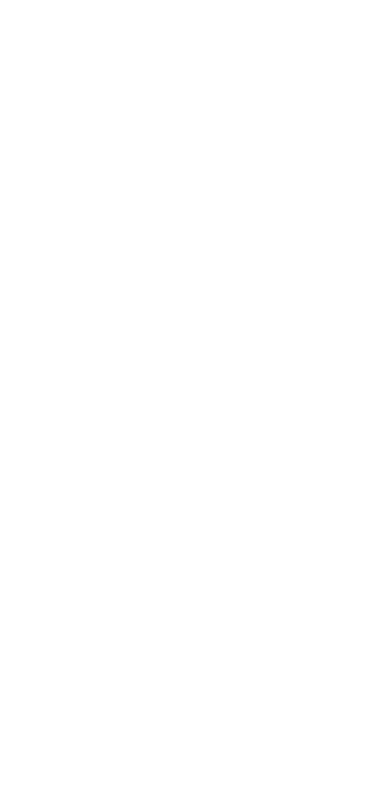
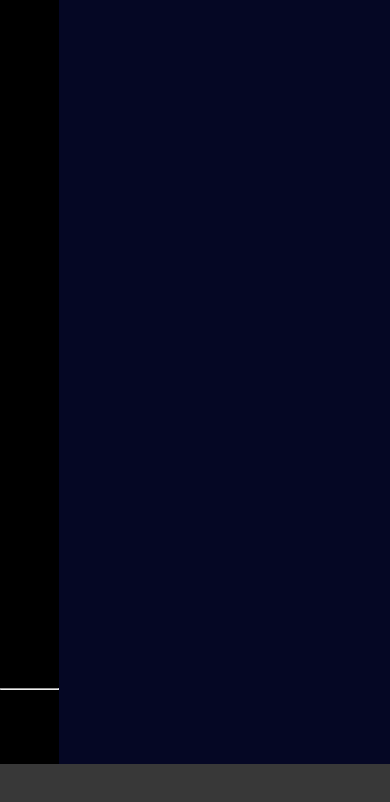
Before and after one commit to Nicowski25/html-css-spotifyweb, a plain HTML site: page index.html in a window 390 px wide. Drawn offline with Linux system fonts and the light colour scheme.

Commit message:
mobile debug

```diff
--- a/index.html
+++ b/index.html
@@ -9,17 +9,22 @@
 </head>
 <body class="debug">
 
-    <div class="top">
-        <div class="sidebar d-flex direction-column">
-            <div class="sidebar_top"></div>
-            <div class="sidebar_bottom"></div>
+    <div class="top d-flex">
+        <navbar class="sidebar d-flex direction-column">
+            <div class="sidebar_top">
+
+            </div>
+            <div class="sidebar_bottom">
+                <hr>
+            </div>
 
 
-        </div>
+        </navbar>
+        <main class="content">
+
+        </main>
 
     </div>
-
-
 
     <footer class="bottom"></footer>
 
--- a/style.css
+++ b/style.css
@@ -3,3 +3,40 @@
     padding: 0;
     box-sizing: border-box;
 }
+
+.d-flex {
+    display: flex;
+}
+
+.direction-column {
+    flex-direction: column;
+}
+
+.top {
+    height: calc(100vh - 80px);
+}
+
+.bottom {
+    height: 80px;
+    background-color: rgb(56, 56, 56);
+}
+
+
+
+.sidebar {
+    width: 70px;
+    background-color: black;
+}
+
+.sidebar_top {
+    height: 90%;
+}
+
+.sidebar_bottom {
+    height: 10%;
+}
+
+.content {
+    width: 100%;
+    background-color: rgb(5, 7, 36);
+}
```
